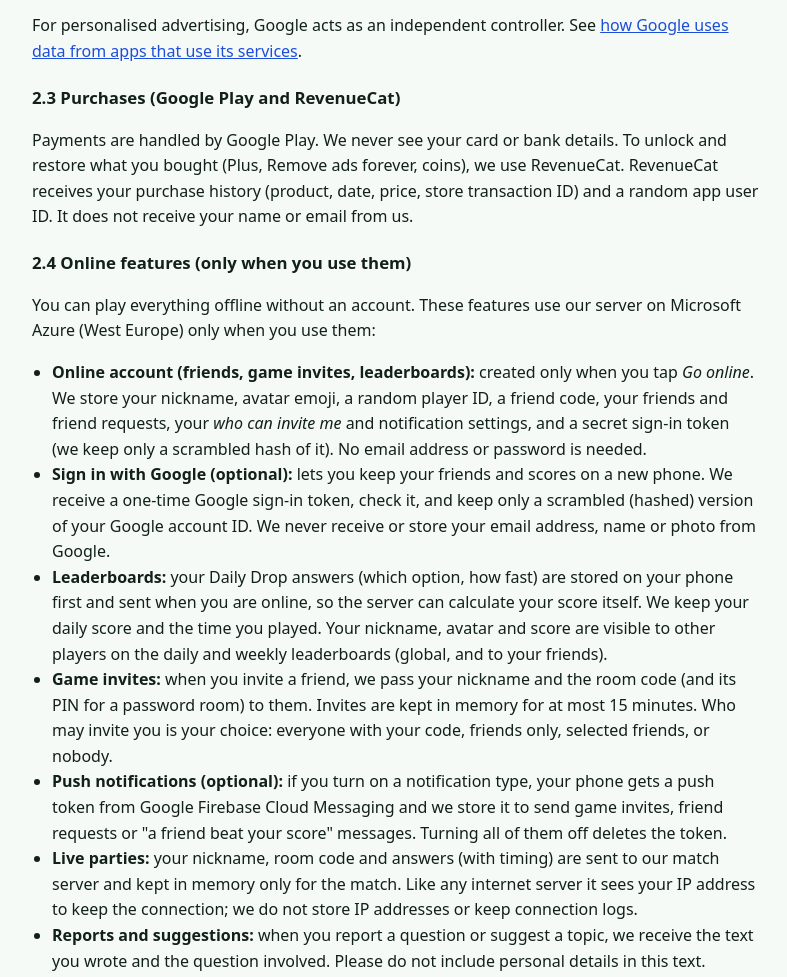
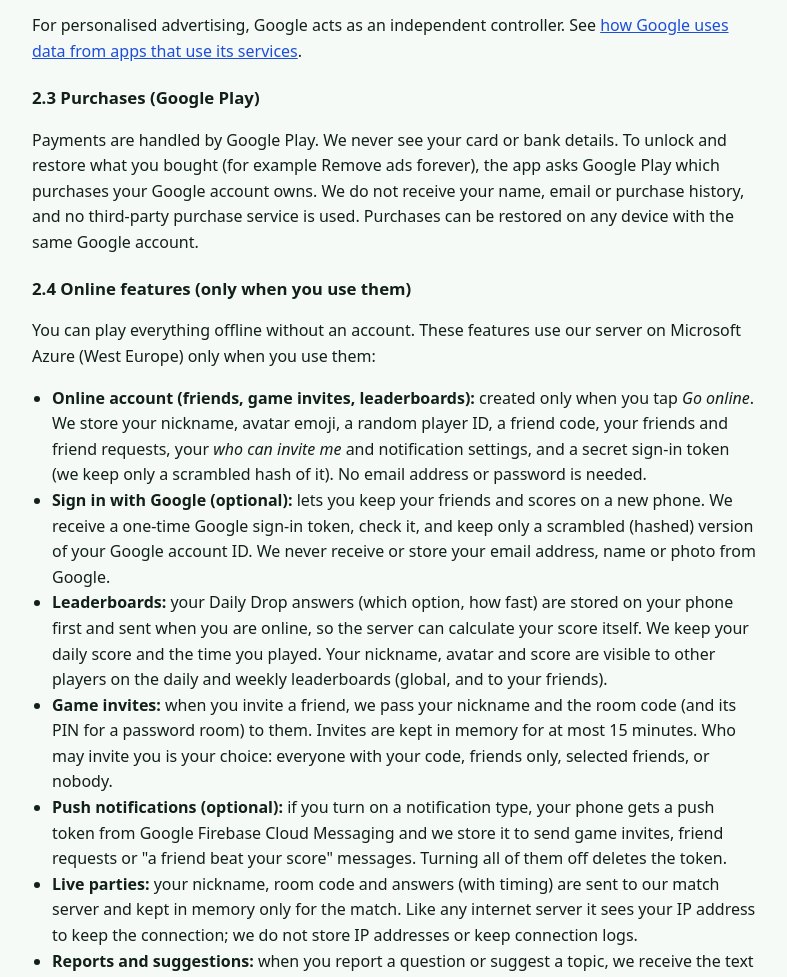
Before and after one commit to gaborkalmar83/knowdrop-info, a plain HTML site: page privacy-policy.html in a window 1280 px wide. Shown: the part 1304-2281 px from the top of the page, without its empty margins (244-1031 px from the left). Drawn offline with Linux system fonts and the light colour scheme.

Commit message:
Add app-ads.txt, update privacy policy (Play Billing, no RevenueCat), Knowdrop index
Co-Authored-By: Claude Sonnet 5.5 <noreply@anthropic.com>

```diff
--- a/privacy-policy.html
+++ b/privacy-policy.html
@@ -43,7 +43,7 @@
 <header>
   <div class="wrap">
     <h1>Privacy Policy</h1>
-    <p>Knowdrop &middot; Android app &middot; Last updated: 8 November 2026</p>
+    <p>Knowdrop &middot; Android app &middot; Last updated: 11 November 2026</p>
   </div>
 </header>
 <main>
@@ -88,11 +88,11 @@ ID in your Android settings. Buying Plus or Remove ads forever stops ads.</p>
 <p>For personalised advertising, Google acts as an independent controller. See
 <a href="https://policies.google.com/technologies/partner-sites">how Google uses data from apps that use its services</a>.</p>
 
-<h3>2.3 Purchases (Google Play and RevenueCat)</h3>
+<h3>2.3 Purchases (Google Play)</h3>
 <p>Payments are handled by Google Play. We never see your card or bank details. To unlock and restore
-what you bought (Plus, Remove ads forever, coins), we use RevenueCat. RevenueCat receives your
-purchase history (product, date, price, store transaction ID) and a random app user ID. It does not
-receive your name or email from us.</p>
+what you bought (for example Remove ads forever), the app asks Google Play which purchases your Google
+account owns. We do not receive your name, email or purchase history, and no third-party purchase
+service is used. Purchases can be restored on any device with the same Google account.</p>
 
 <h3>2.4 Online features (only when you use them)</h3>
 <p>You can play everything offline without an account. These features use our server on Microsoft Azure
@@ -154,7 +154,6 @@ are only used as anonymous topic ideas, without your ID or nickname.</p>
   <tr><th>Company</th><th>Role</th><th>Data</th><th>Location</th></tr>
   <tr><td>Google Ireland Ltd (AdMob, UMP consent)</td><td>Ads and consent; independent controller for personalised ads</td><td>Advertising ID, IP address, ad interactions, device data</td><td>EU / USA</td></tr>
   <tr><td>Google Ireland Ltd (Google Play)</td><td>Payments; independent controller</td><td>Payment and order data</td><td>EU / USA</td></tr>
-  <tr><td>RevenueCat, Inc.</td><td>Processor: purchase management</td><td>Purchase history, random app user ID</td><td>USA</td></tr>
   <tr><td>Microsoft Ireland Operations Ltd (Azure)</td><td>Processor: match server and online accounts (Azure Container Apps, Azure Table Storage)</td><td>Nickname, avatar, player ID, friend code, friends, settings, hashed tokens, Daily Drop answers and scores, push token, room code; IP address while connected (not stored)</td><td>EU (West Europe)</td></tr>
   <tr><td>Google Ireland Ltd (Firebase Cloud Messaging)</td><td>Processor: delivering push notifications you turned on</td><td>Push token, notification text (for example a friend's nickname and room code)</td><td>EU / USA</td></tr>
   <tr><td>Google Ireland Ltd (Sign in with Google)</td><td>Optional sign-in to keep your account on a new phone</td><td>Sign-in token; we keep only a hash of your Google account ID</td><td>EU / USA</td></tr>
```
Also changed, not shown: index.html (+1 -1 lines), 1 other file.
